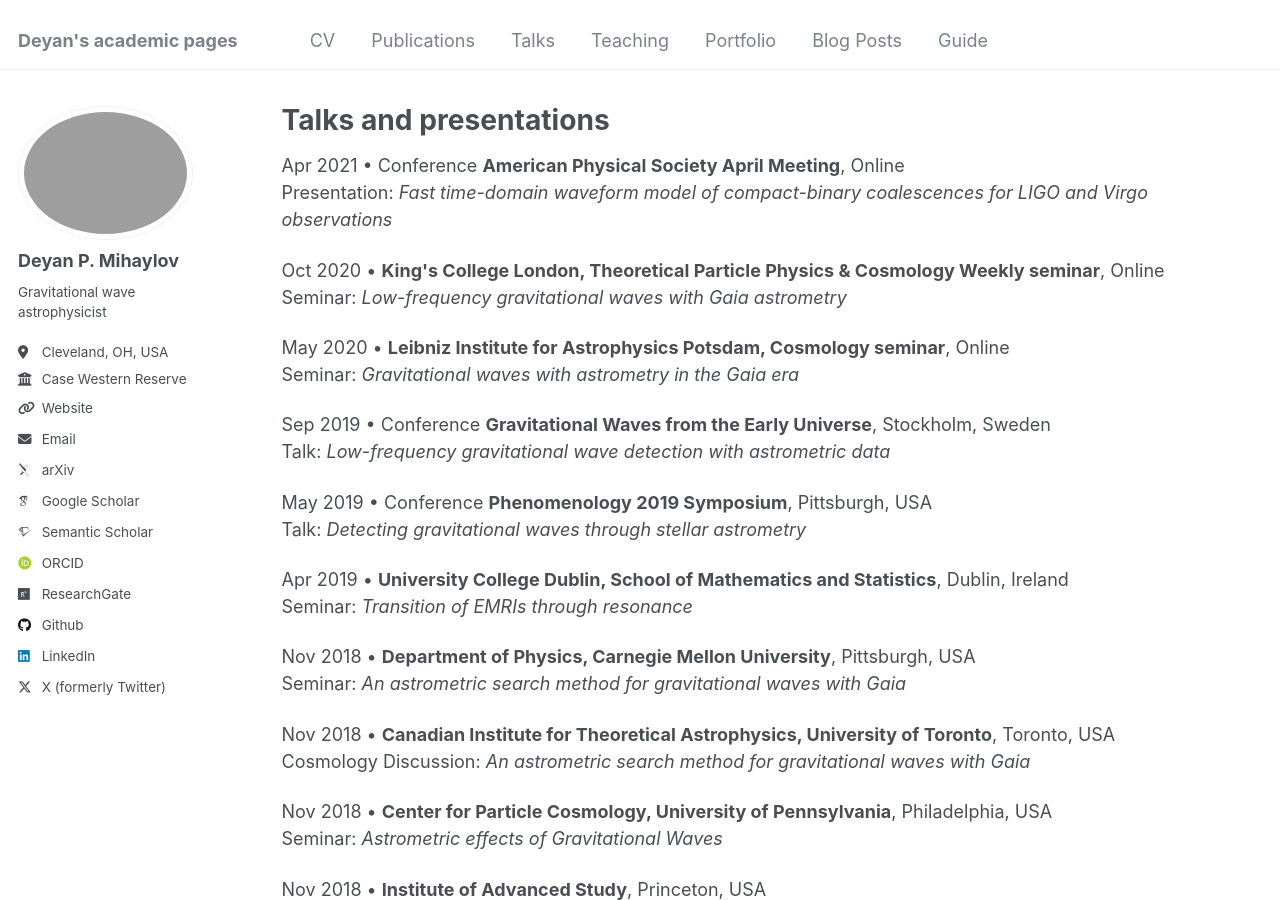
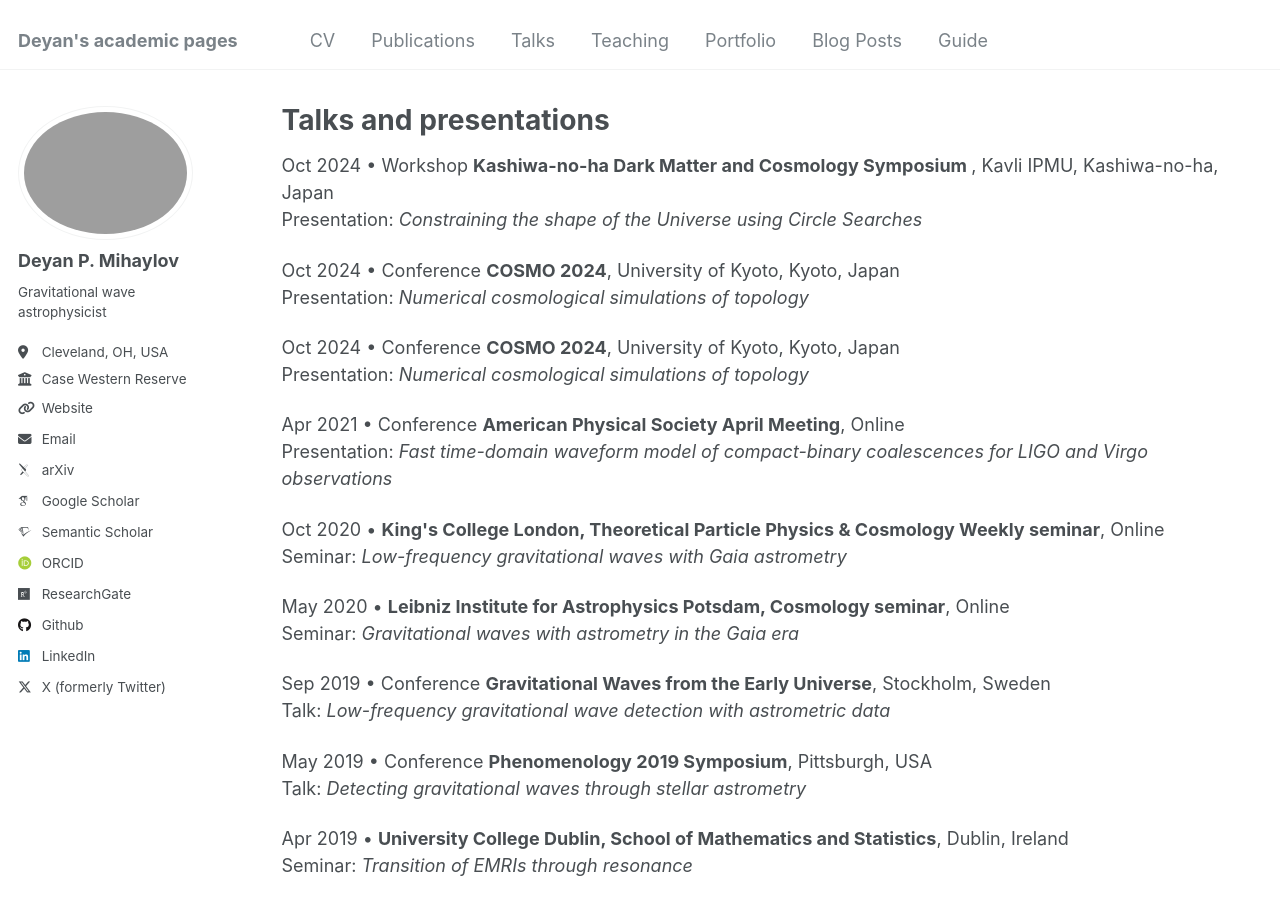
Before and after one commit to deyanmihaylov/deyanmihaylov.github.io, a Jekyll site: the page built from _pages/talks.html, in a window 1280 px wide and 900 px high. Built offline with Jekyll 4.4.1, drawn with Linux system fonts in a browser that asks for light colours; some web fonts are replaced.

Commit message:
Add recent talks

```diff
--- a/_pages/talks.html
+++ b/_pages/talks.html
@@ -4,6 +4,15 @@ title: "Talks and presentations"
 permalink: /talks/
 author_profile: true
 ---
+
+<p>Oct 2024 &bull; Workshop <b>Kashiwa-no-ha Dark Matter and Cosmology Symposium </b>, Kavli IPMU, Kashiwa-no-ha, Japan<br/>
+Presentation: <i>Constraining the shape of the Universe using Circle Searches</i></p>
+
+<p>Oct 2024 &bull; Conference <b>COSMO 2024</b>, University of Kyoto, Kyoto, Japan<br/>
+Presentation: <i>Numerical cosmological simulations of topology</i></p>
+
+<p>Oct 2024 &bull; Conference <b>COSMO 2024</b>, University of Kyoto, Kyoto, Japan<br/>
+Presentation: <i>Numerical cosmological simulations of topology</i></p>
 
 <p>Apr 2021 &bull; Conference <b>American Physical Society April Meeting</b>, Online<br/>
 Presentation: <i>Fast time-domain waveform model of compact-binary coalescences for LIGO and Virgo observations</i></p>
```
